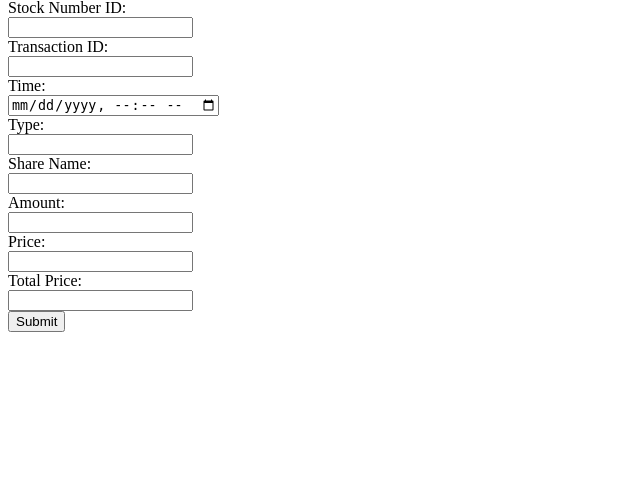
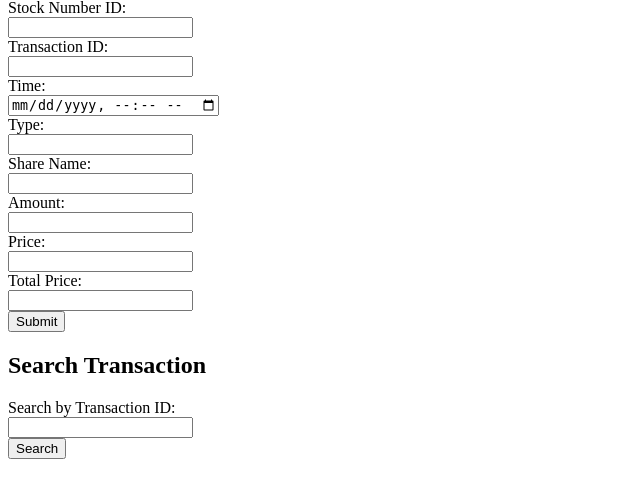
Before and after one commit to kiarashrahmani/fullstackwebpage, a Flask app: page /addtransaction in a window 1280 px wide. Shown: the part 81-579 px from the top of the page, without its empty margins (0-640 px from the left). Run offline with Flask 3, Linux system fonts and the light colour scheme.

Commit message:
3rd version
everything works perfectly except adding transaction

```diff
--- a/app.py
+++ b/app.py
@@ -51,28 +51,44 @@ def user():
 @app.route('/addtransaction', methods=['GET', 'POST'])
 def add_transaction():
     if request.method == 'POST':
-        stocknumber_id = request.form.get('stocknumber_id')
         transaction_id = request.form.get('transaction_id')
-        time = request.form.get('time')
-        trans_type = request.form.get('type')
-        share_name = request.form.get('Share_name')
-        amount = request.form.get('Amount')
-        price = request.form.get('price')
-        total_price = request.form.get('total_price')
 
-        new_transaction = {
-            "stocknumber_id": int(stocknumber_id),
-            "transaction_id": int(transaction_id),
-            "time": datetime.strptime(time, '%Y-%m-%dT%H:%M:%SZ'),
-            "type": trans_type,
-            "Share_name": share_name,
-            "Amount": int(amount),
-            "price": int(price),
-            "total_price": int(total_price)
-        }
+        # Check if a transaction ID is provided for searching
+        if transaction_id:
+            # Search for the transaction in the database
+            transaction_data = collection_transactions.find_one({"transaction_id": int(transaction_id)})
 
-        collection_transactions.insert_one(new_transaction)
-        return redirect(url_for('index'))
+            if transaction_data:
+                # If the transaction is found, render the template with the transaction data
+                return render_template('addtransaction.html', transaction=transaction_data)
+            else:
+                # If the transaction is not found, render the template with an error message
+                error_message = "Transaction with ID {} not found.".format(transaction_id)
+                return render_template('addtransaction.html', error_message=error_message)
+
+        # If no transaction ID is provided, proceed to add a new transaction
+        else:
+            stocknumber_id = request.form.get('stocknumber_id')
+            time = request.form.get('time')
+            trans_type = request.form.get('type')
+            share_name = request.form.get('Share_name')
+            amount = request.form.get('Amount')
+            price = request.form.get('price')
+            total_price = request.form.get('total_price')
+
+            new_transaction = {
+                "stocknumber_id": int(stocknumber_id),
+                "transaction_id": int(transaction_id),
+                "time": datetime.strptime(time, '%Y-%m-%dT%H:%M:%S'),
+                "type": trans_type,
+                "Share_name": share_name,
+                "Amount": int(amount),
+                "price": int(price),
+                "total_price": int(total_price)
+            }
+
+            collection_transactions.insert_one(new_transaction)
+            return redirect(url_for('index'))
 
     return render_template('addtransaction.html')
 
--- a/templates/addtransaction.html
+++ b/templates/addtransaction.html
@@ -34,5 +34,26 @@
 
         <input type="submit" value="Submit">
     </form>
+
+    <!-- Search transaction form -->
+    <h2>Search Transaction</h2>
+    <form action="/addtransaction" method="POST">
+        <label for="search_transaction_id">Search by Transaction ID:</label><br>
+        <input type="text" id="search_transaction_id" name="transaction_id"><br>
+        <input type="submit" value="Search">
+    </form>
+
+    <!-- Display transaction information if available -->
+    {% if transaction %}
+        <h2>Transaction Information:</h2>
+        <p><strong>Stock Number ID:</strong> {{ transaction.stocknumber_id }}</p>
+        <p><strong>Transaction ID:</strong> {{ transaction.transaction_id }}</p>
+        <p><strong>Time:</strong> {{ transaction.time }}</p>
+        <p><strong>Type:</strong> {{ transaction.type }}</p>
+        <p><strong>Share Name:</strong> {{ transaction.Share_name }}</p>
+        <p><strong>Amount:</strong> {{ transaction.Amount }}</p>
+        <p><strong>Price:</strong> {{ transaction.price }}</p>
+        <p><strong>Total Price:</strong> {{ transaction.total_price }}</p>
+    {% endif %}
 </body>
 </html>
```
